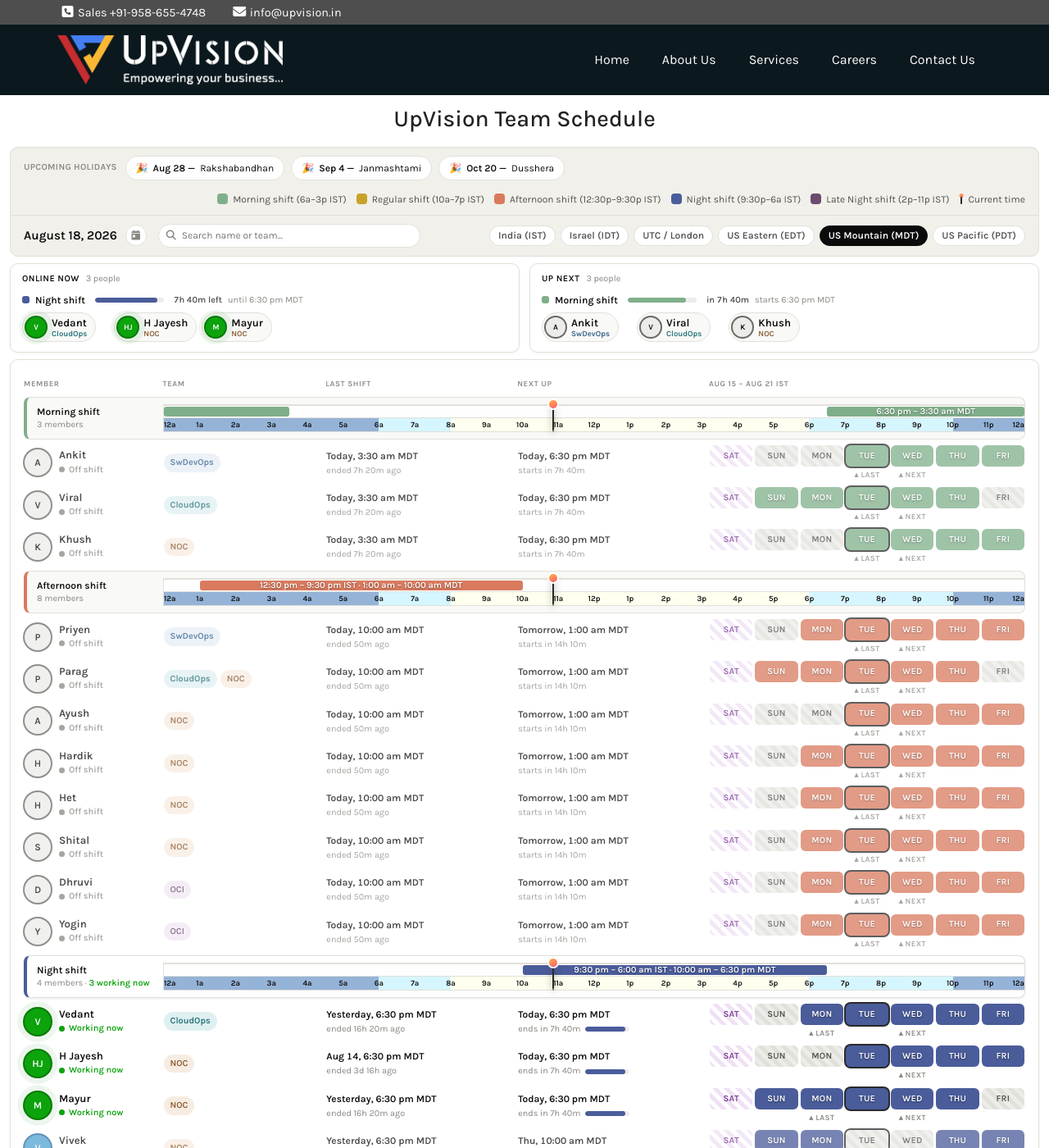
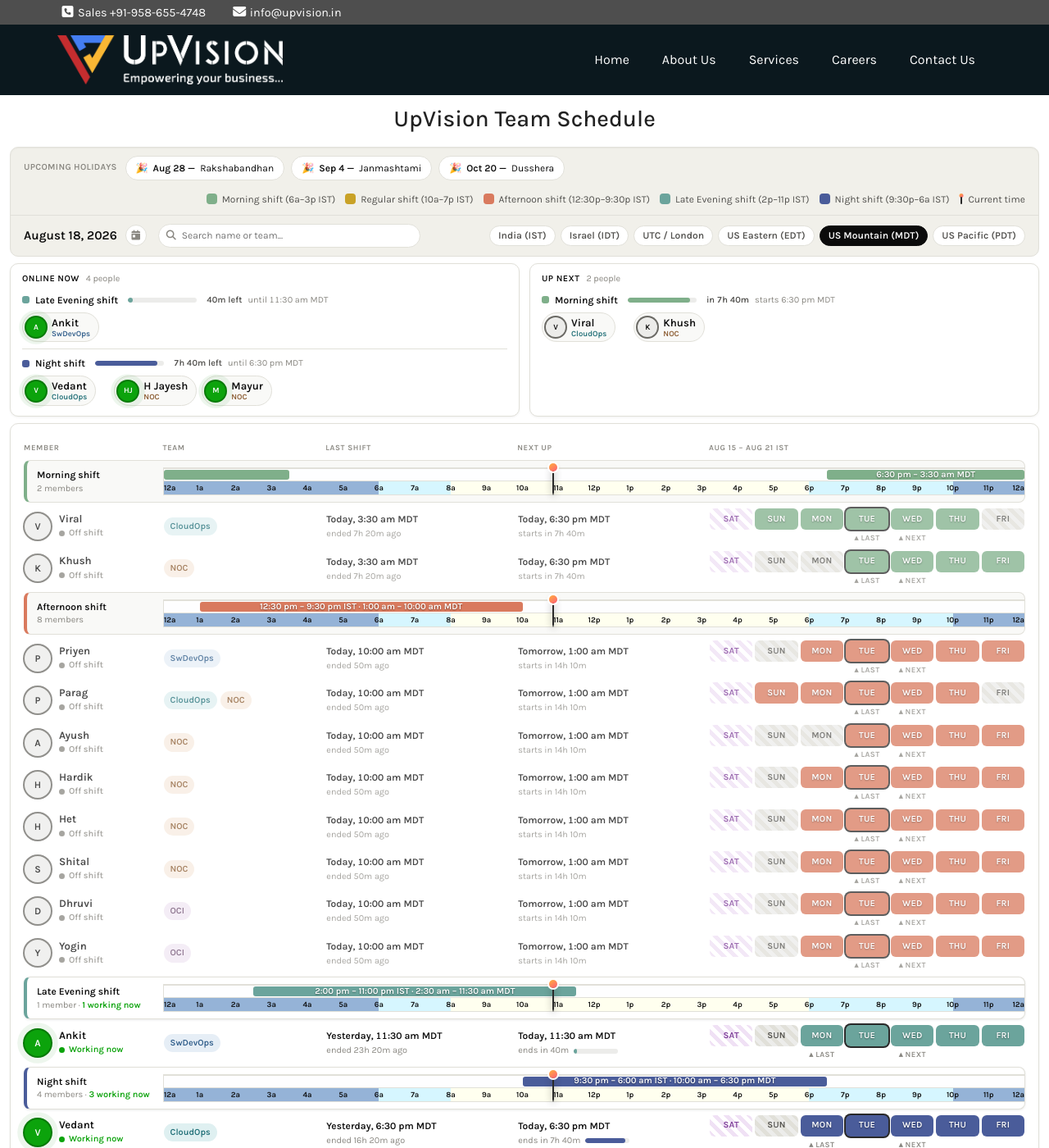
Before and after one commit to upvision-in/www.upvision.in, a Jekyll site: the page built from pages/veritone-schedule.html, in a window 1280 px wide and 1400 px high. Shown: the whole window at 82% size. Built offline with Jekyll 4.4.1, drawn with Linux system fonts in a browser that asks for light colours; some of the changed lines change nothing that is shown.

Commit message:
added late evening shift and set Ankit on that shift

```diff
--- a/assets/js/veritone-schedule.js
+++ b/assets/js/veritone-schedule.js
@@ -45,7 +45,7 @@ var SCHEDULE_DATA = {
     members: [
         { id: 'shital', name: 'Shital', shiftId: 'afternoon', weeklyOffId: 'sat-sun', team: 'NOC' },
         { id: 'priyen', name: 'Priyen', shiftId: 'afternoon', weeklyOffId: 'sat-sun', team: 'SwDevOps' },
-        { id: 'ankit', name: 'Ankit', shiftId: 'morning', weeklyOffId: 'sun-mon', team: 'SwDevOps' },
+        { id: 'ankit', name: 'Ankit', shiftId: 'late-evening', weeklyOffId: 'sat-sun', team: 'SwDevOps' },
         { id: 'vedant', name: 'Vedant', shiftId: 'night', weeklyOffId: 'sat-sun', team: 'CloudOps' },
         { id: 'viral', name: 'Viral', shiftId: 'morning', weeklyOffId: 'fri-sat', team: 'CloudOps' },
         { id: 'parag', name: 'Parag', shiftId: 'afternoon', weeklyOffId: 'fri-sat', team: 'CloudOps, NOC' },
@@ -84,8 +84,8 @@ var SCHEDULE_DATA = {
         { id: 'morning', label: 'Morning shift', color: '#7FAF8A', startTime: '06:00', endTime: '15:00' },
         { id: 'regular', label: 'Regular shift', color: '#C9A227', startTime: '10:00', endTime: '19:00' },
         { id: 'afternoon', label: 'Afternoon shift', color: '#D97A5E', startTime: '12:30', endTime: '21:30' },
+        { id: 'late-evening', label: 'Late Evening shift', color: '#6ba49c', startTime: '14:00', endTime: '23:00' },
         { id: 'night', label: 'Night shift', color: '#4A5C9A', startTime: '21:30', endTime: '06:00' },
-        { id: 'late-night', label: 'Late Night shift', color: '#6B4C6E', startTime: '14:00', endTime: '23:00' },
     ],
 
     /* ---------------------------------------------------------------------
@@ -246,7 +246,7 @@ function compareByTeam(a, b) {
 
 // The longest anyone normally waits for a shift to begin: the biggest gap
 // between consecutive start times among the shifts in use, wrapping midnight.
-// Today's three shifts (06:00 / 12:30 / 21:30) give 9h; add late-night at 15:00
+// Today's three shifts (06:00 / 12:30 / 21:30) give 9h; add late-evening at 15:00
 // and it becomes 8.5h on its own. Derived rather than hand-picked so it stays
 // honest when the rotation changes.
 function getLongestGapBetweenShiftStarts() {
--- a/pages/veritone-schedule.html
+++ b/pages/veritone-schedule.html
@@ -2473,7 +2473,7 @@ description: UpVision Team Schedule.
 
         var onlineShown = renderPresenceGroups(
             $('#noc-online-body'),
-            groupBy(online, function (member) { return member.shiftId; }),
+            sortGroupsByShiftOrder(groupBy(online, function (member) { return member.shiftId; })),
             function (group, $head) {
                 var shiftInstants = group.members[0].shift;
 
@@ -2660,6 +2660,21 @@ description: UpVision Team Schedule.
         });
 
         return groups;
+    }
+
+    // Reorders shift groups to match the legend's clock order instead of
+    // whichever member happened to sort first within the group. Only for
+    // panels where every group is shown — "Up next" keeps its own soonest-first
+    // order because it deliberately keeps just the one group that is next.
+    function sortGroupsByShiftOrder(groups) {
+        var order = {};
+        getShifts().forEach(function (shift, index) { order[shift.id] = index; });
+
+        return groups.slice().sort(function (a, b) {
+            var aOrder = order[a.members[0].shiftId];
+            var bOrder = order[b.members[0].shiftId];
+            return aOrder - bOrder;
+        });
     }
 
     /* ==================================================================
```
